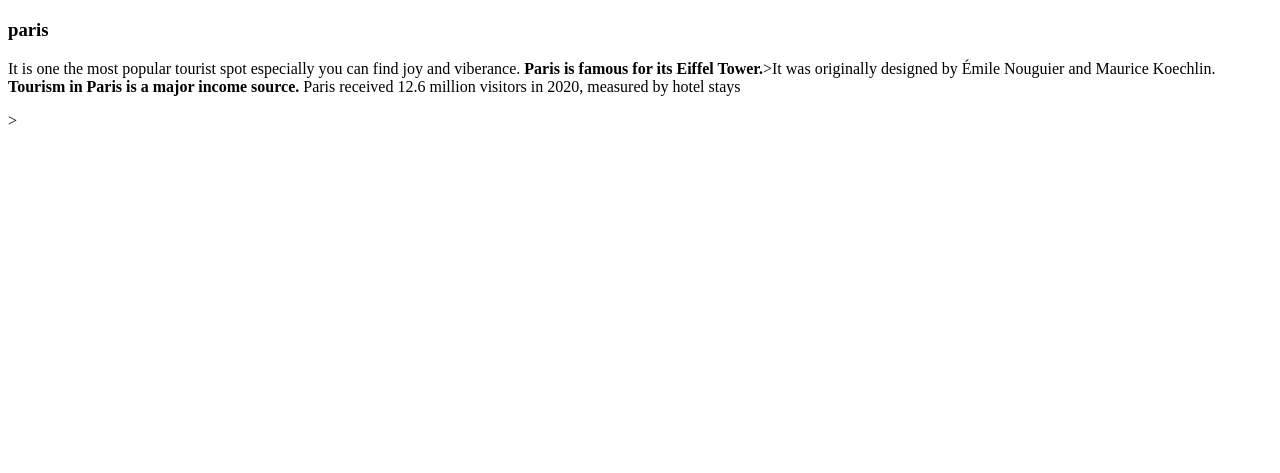
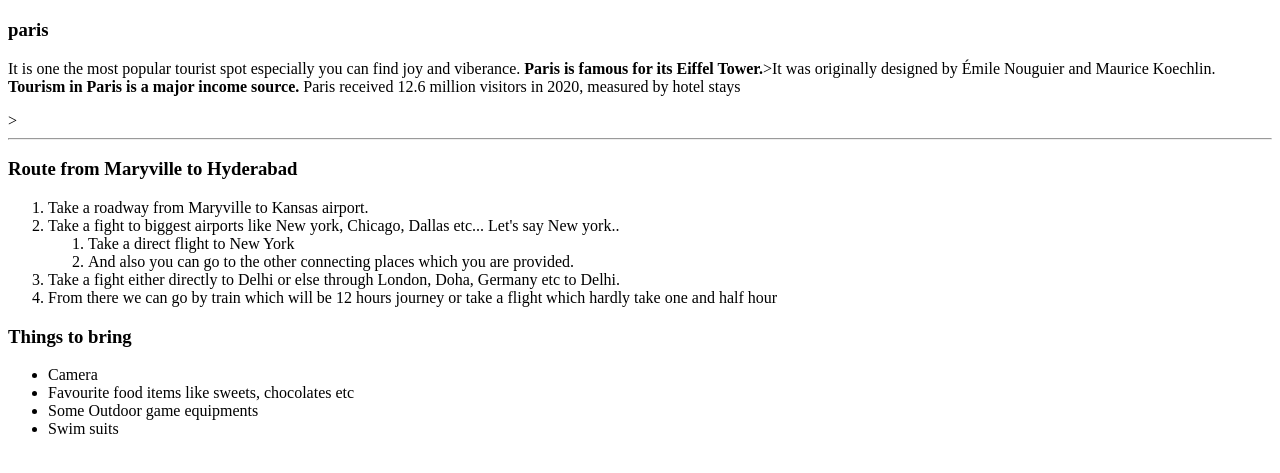
Before and after one commit to 44-563-WebApps-F21/webapps-f21-assignment-3-Saichandhar, a plain HTML site: page index.html in a window 1280 px wide. Shown: the part 61-534 px from the top of the page. Drawn offline with Linux system fonts and the light colour scheme.

Commit message:
Update index.html

```diff
--- a/index.html
+++ b/index.html
@@ -14,5 +14,36 @@
          for its Eiffel Tower.</b>>It was originally designed by Émile Nouguier and Maurice Koechlin. <b>Tourism
          in Paris is a major income source.</b> Paris received 12.6 million visitors in 2020, measured by
           hotel stays  </p>>
+
+    <!--Order list -->
+
+    <hr>
+    <div>
+    <h3>Route from Maryville to Hyderabad</h3>
+
+    <ol>
+        <li>Take a roadway from Maryville to Kansas airport.</li>
+        <li>Take a fight to biggest airports like New york, Chicago, Dallas etc... Let's say New york..</li>
+            <ol>
+                <li>Take a direct flight to New York</li>
+                <li>And also you can go to the other connecting places which you are provided.</li>
+            </ol>
+        <li>Take a fight either directly to Delhi or else through London, Doha, Germany etc to Delhi.</li>
+        <li>From there we can go by train which will be 12 hours journey or take a flight which hardly take
+             one and half hour</li>
+    </ol>
+
+    <!-- Undorder List -->
+    <h3>Things to bring</h3>
+
+    <ul>
+        <li>Camera</li>
+        <li>Favourite food items like sweets, chocolates etc</li>
+        <li>Some Outdoor game equipments</li>
+        <li>Swim suits</li>
+    </ul>
+
+    </div>
+
 </body>
 </html>
```
